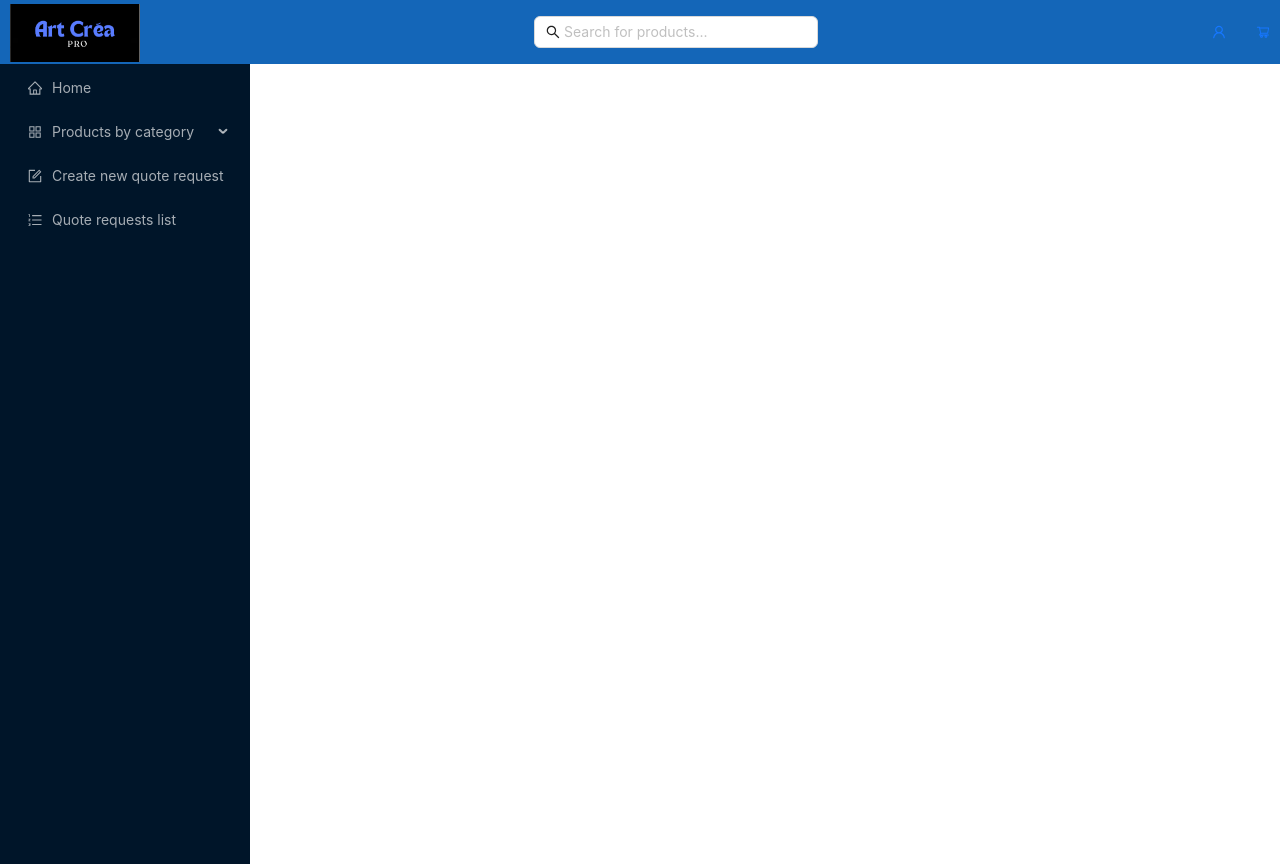
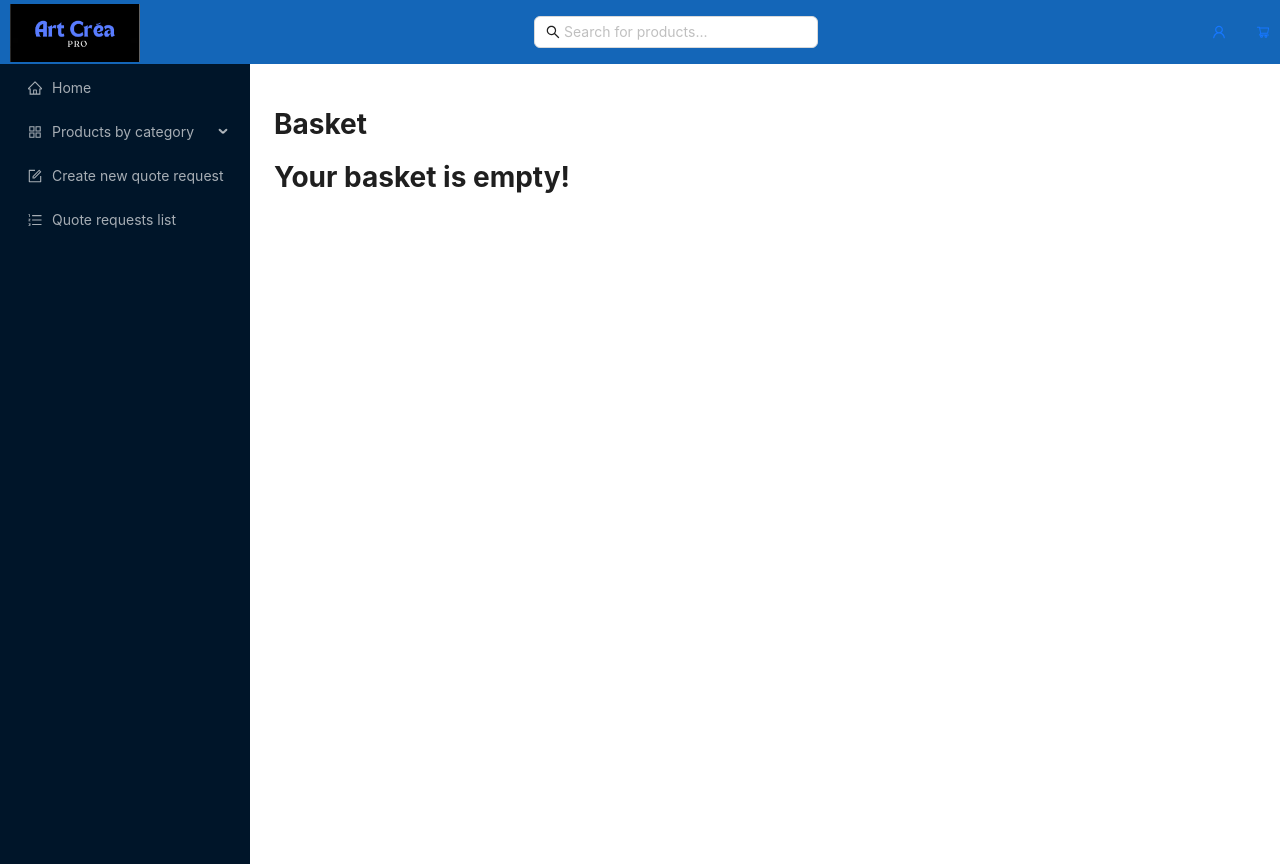
Before and after one commit to Sarrabah/RNCP_Project, a React (Create React App) app in the folder frontend/: page /basket in a window 1280 px wide. Built offline with nearby package versions, Linux system fonts and the light colour scheme.

Commit message:
feat: Use Context for basket management

```diff
--- a/frontend/src/App.tsx
+++ b/frontend/src/App.tsx
@@ -1,12 +1,15 @@
 import React from 'react';
 import AppRoutes from './routes/AppRoutes';
 import { BrowserRouter as Router } from 'react-router-dom';
+import BasketProvider from './context/BasketContext';
 
 function App() {
   return (
-    <Router>
-      <AppRoutes />
-    </Router>
+    <BasketProvider>
+      <Router>
+        <AppRoutes />
+      </Router>
+    </BasketProvider>
   );
 }
 
--- /dev/null
+++ b/frontend/src/components/Basket.tsx
@@ -0,0 +1,40 @@
+import React, { useEffect } from 'react';
+import { useBasketContext } from '../context/BasketContext';
+
+const Basket: React.FC = () => {
+  const { basket } = useBasketContext();
+
+  useEffect(() => {
+    console.log(basket), [];
+  });
+  return (
+    <div>
+      <h1> Basket </h1>
+      <div>
+        {basket.map((item) => (
+          <div key={item.product.id}>
+            <div>
+              <img src={item.product.image} alt={item.product.name} />
+              <div>
+                <h1> {item.product.name} </h1>
+                <p> {item.product.price} </p>
+              </div>
+            </div>
+            <div>
+              <p> {item.quantity} </p>
+            </div>
+          </div>
+        ))}
+      </div>
+      {basket.length > 0 ? (
+        <div>
+          <h1> Total </h1>
+        </div>
+      ) : (
+        <h1> Your basket is empty!</h1>
+      )}
+    </div>
+  );
+};
+
+export default Basket;
--- a/frontend/src/components/Product.tsx
+++ b/frontend/src/components/Product.tsx
@@ -3,21 +3,23 @@ import { useNavigate } from 'react-router-dom';
 import '../styles/Homepage.css';
 import { Button, Card, InputNumber } from 'antd';
 import { ShoppingCartOutlined } from '@ant-design/icons';
+import { ProductInterface } from '../types/types';
+import { useBasketContext } from '../context/BasketContext';
 
-export interface ProductProps {
-  id: number;
-  image: string;
-  name: string;
-  price: string;
-  category: string;
-}
-
-const Product: React.FC<ProductProps> = ({ id, image, name, price }) => {
+const Product: React.FC<ProductInterface> = ({
+  id,
+  image,
+  name,
+  price,
+  category,
+}) => {
   const [quantity, setQuantity] = useState<number>(1);
   const navigate = useNavigate();
+  const { addToBasket } = useBasketContext();
 
   const handleAddToBasket = () => {
-    console.log(`Added ${quantity} of ${name}' to the basket!`);
+    addToBasket({ id, image, name, price, category }, quantity);
+    console.log(`Added ${quantity} of ${name} to the basket!`);
   };
 
   const goToProductDetails = () => {
--- /dev/null
+++ b/frontend/src/context/BasketContext.tsx
@@ -0,0 +1,39 @@
+import React, { createContext, useContext, useState } from 'react';
+import { ProductInterface } from '../types/types';
+
+export interface BasketContextInterface {
+  basket: Array<{ product: ProductInterface; quantity: number }>;
+  addToBasket: (product: ProductInterface, quantity: number) => void;
+}
+
+export const BasketContext = createContext<BasketContextInterface | undefined>(
+  undefined,
+);
+
+const BasketProvider: React.FC<{ children: React.ReactNode }> = ({
+  children,
+}) => {
+  const [basket, setBasket] = useState<
+    Array<{ product: ProductInterface; quantity: number }>
+  >([]);
+
+  const addToBasket = (product: ProductInterface, quantity: number) => {
+    setBasket((prevBasket) => [...prevBasket, { product, quantity }]);
+    console.log(basket);
+  };
+  return (
+    <BasketContext.Provider value={{ basket, addToBasket }}>
+      {children}
+    </BasketContext.Provider>
+  );
+};
+export const useBasketContext = () => {
+  const context = useContext(BasketContext);
+  console.log('context', context);
+  if (context === undefined) {
+    throw new Error('useBasketContext must be used within a BasketProvider');
+  }
+  return context;
+};
+
+export default BasketProvider;
--- a/frontend/src/routes/AppRoutes.tsx
+++ b/frontend/src/routes/AppRoutes.tsx
@@ -11,6 +11,7 @@ import CategoryPage from '../pages/CategoryPage';
 import QuoteForm from '../components/QuoteForm';
 import QuoteTable from '../components/QuoteTable';
 import ProductDetail from '../components/ProductDetail';
+import Basket from '../components/Basket';
 
 const { Content } = Layout;
 const AppRoutes = () => {
@@ -33,6 +34,7 @@ const AppRoutes = () => {
             <Route path="/newquoterequest" element={<QuoteForm />} />
             <Route path="/quoterequestlist" element={<QuoteTable />} />
             <Route path="/product/:id" element={<ProductDetail />} />
+            <Route path="/basket" element={<Basket />} />
           </Routes>
         </Content>
       </Layout>
```
